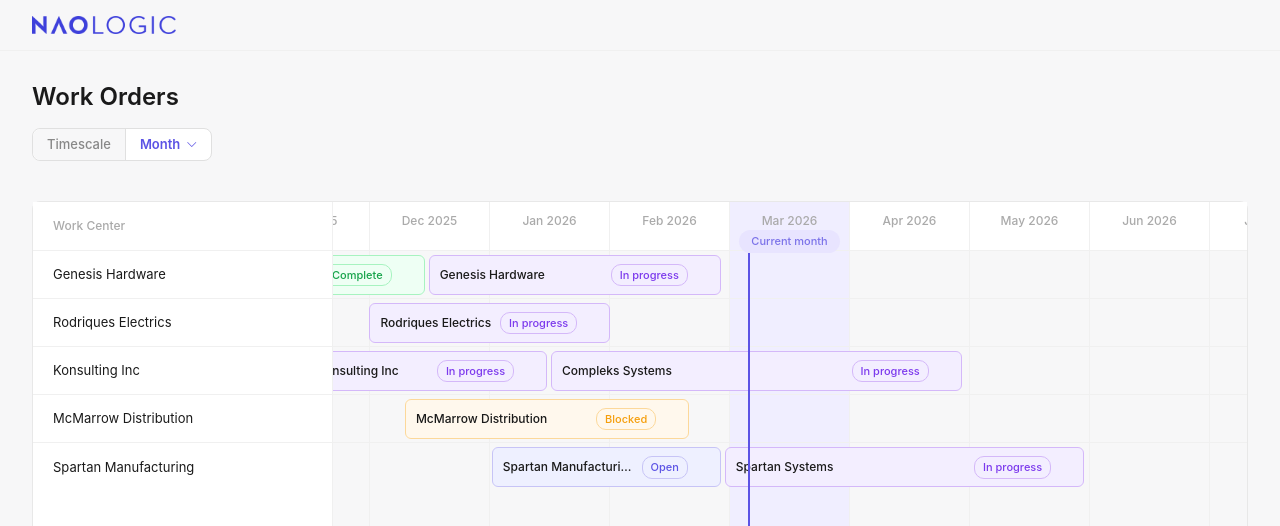
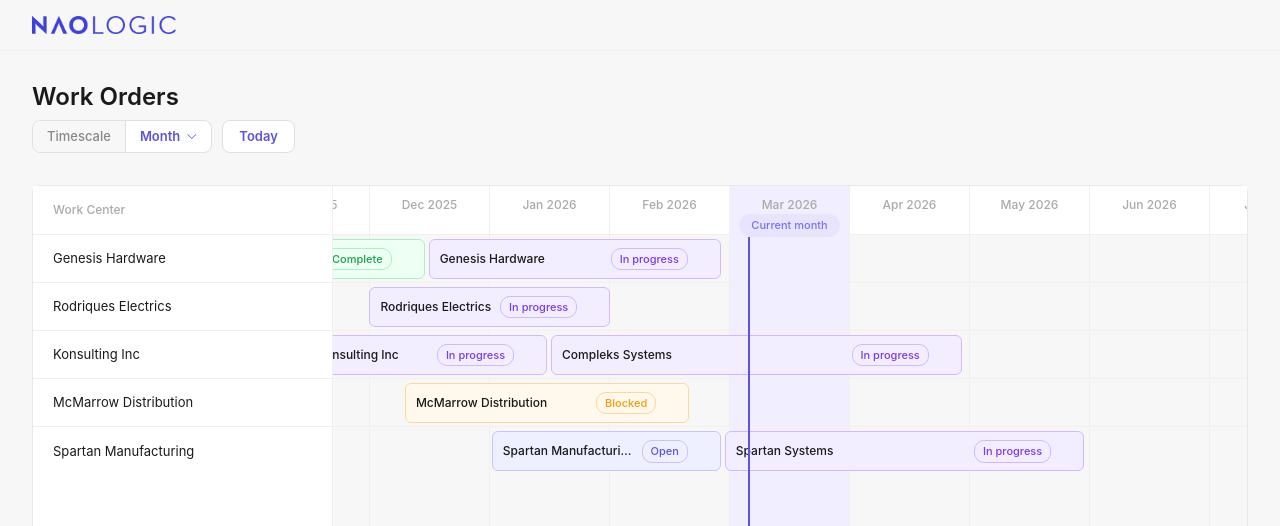
Before and after one commit to DeepakSundarNarayanan/assesment, an Angular app: page / in a window 1280 px wide. Shown: the top 526 px of the page. Built offline with nearby package versions, Linux system fonts and the light colour scheme; a web font is replaced by a local one.

Commit message:
added todays button and polish css

```diff
--- a/src/app/components/timeline/timeline.component.html
+++ b/src/app/components/timeline/timeline.component.html
@@ -28,6 +28,7 @@
           </div>
         </div>
       </div>
+      <button class="today-btn" (click)="scrollToToday()">Today</button>
     </div>
 
     <!-- Timeline Grid -->
--- a/src/app/components/timeline/timeline.component.scss
+++ b/src/app/components/timeline/timeline.component.scss
@@ -28,13 +28,29 @@
   font-size: 24px;
   font-weight: 600;
   color: #1a1a1a;
-  margin-bottom: 16px;
+  margin-bottom: 8px;
+}
+
+.today-btn {
+  padding: 6px 16px;
+  font-size: 13px;
+  font-weight: 600;
+  color: #5C53E5;
+  background: #fff;
+  border: 1px solid #e0e0e0;
+  border-radius: 8px;
+  cursor: pointer;
+  margin-left: 10px;
+  white-space: nowrap;
+
+  &:hover { background: #f5f3ff; border-color: #c7c4f6; }
+  &:active { background: #ede8ff; }
 }
 
 .timescale-row {
   display: flex;
   align-items: center;
-  margin-bottom: 20px;
+  margin-bottom: 12px;
 
   .timescale-pill {
     display: flex;
@@ -181,6 +197,7 @@
 
 /* Month header columns */
 .col-month {
+  flex: 1;
   min-width: 120px;
   padding: 10px 8px;
   font-size: 12px;
--- a/src/app/components/timeline/timeline.component.ts
+++ b/src/app/components/timeline/timeline.component.ts
@@ -46,7 +46,10 @@ export class TimelineComponent implements OnInit, AfterViewInit {
   }
 
   ngAfterViewInit() {
-    setTimeout(() => {
+    setTimeout(() => this.scrollToToday(), 0);
+  }
+
+  scrollToToday() {
     const el = this.timelineScrollEl.nativeElement;
     const colWidth = parseInt(this.colMinWidth, 10);
     const currentIdx = this.columns.findIndex(col => this.isCurrentColumn(col.date));
@@ -54,7 +57,6 @@ export class TimelineComponent implements OnInit, AfterViewInit {
       const center = currentIdx * colWidth - (el.clientWidth - 300) / 2 + colWidth / 2;
       el.scrollLeft = Math.max(0, center);
     }
-    }, 0);
   }
 
   loadData() {
@@ -214,16 +216,7 @@ export class TimelineComponent implements OnInit, AfterViewInit {
     this.timescale.set(t);
     this.showTimescaleDropdown.set(false);
     this.generateColumns();
-    // Re-center on the current column after timescale change
-    setTimeout(() => {
-      const el = this.timelineScrollEl.nativeElement;
-      const colWidth = parseInt(this.colMinWidth, 10);
-      const currentIdx = this.columns.findIndex(col => this.isCurrentColumn(col.date));
-      if (currentIdx >= 0) {
-        const center = currentIdx * colWidth - (el.clientWidth - 300) / 2 + colWidth / 2;
-        el.scrollLeft = Math.max(0, center);
-      }
-    }, 0);
+    setTimeout(() => this.scrollToToday(), 0);
   }
 
   onTimelineScroll(event: Event) {
```
Lines whose indentation alone changed are shown as unchanged.
